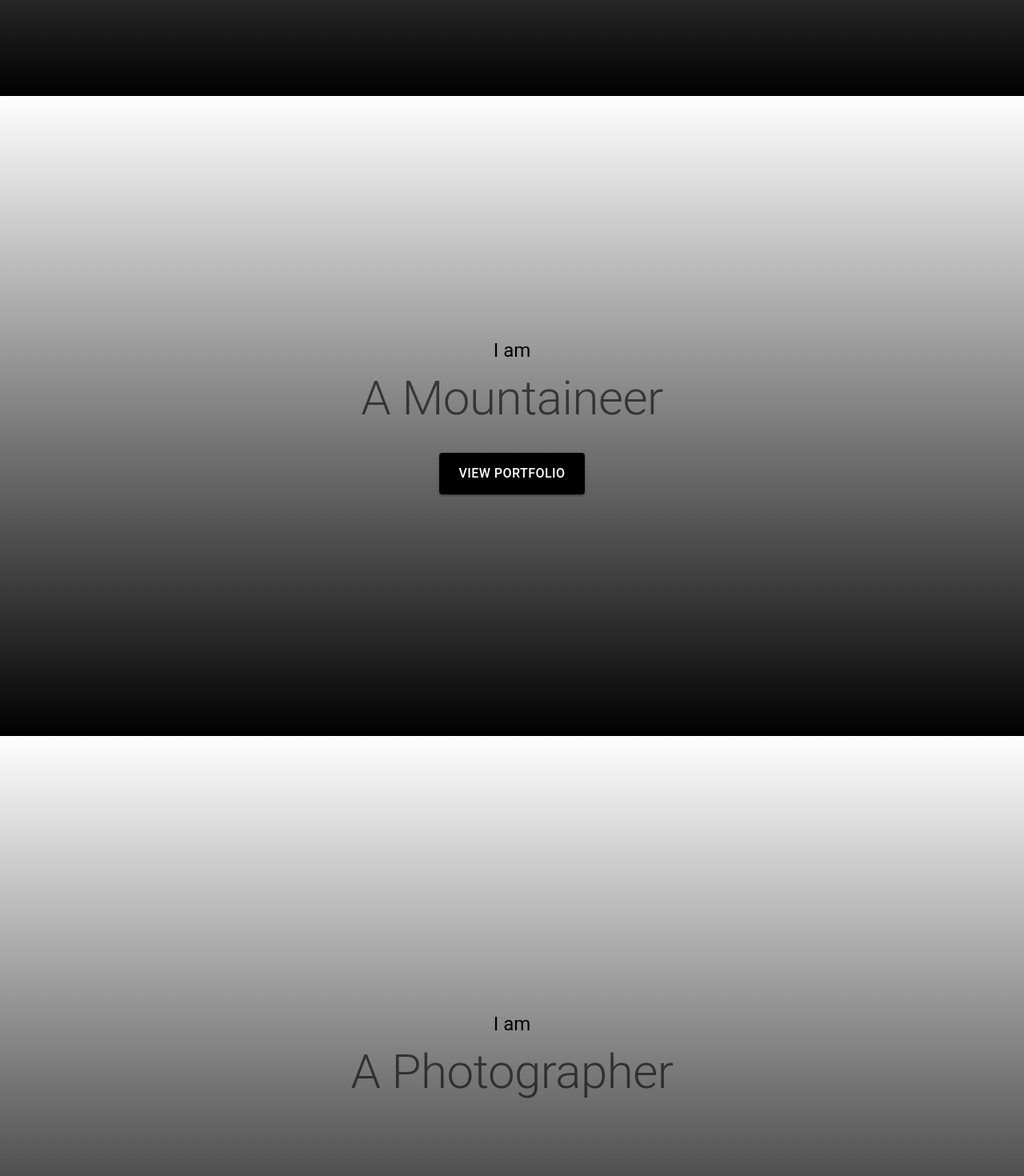
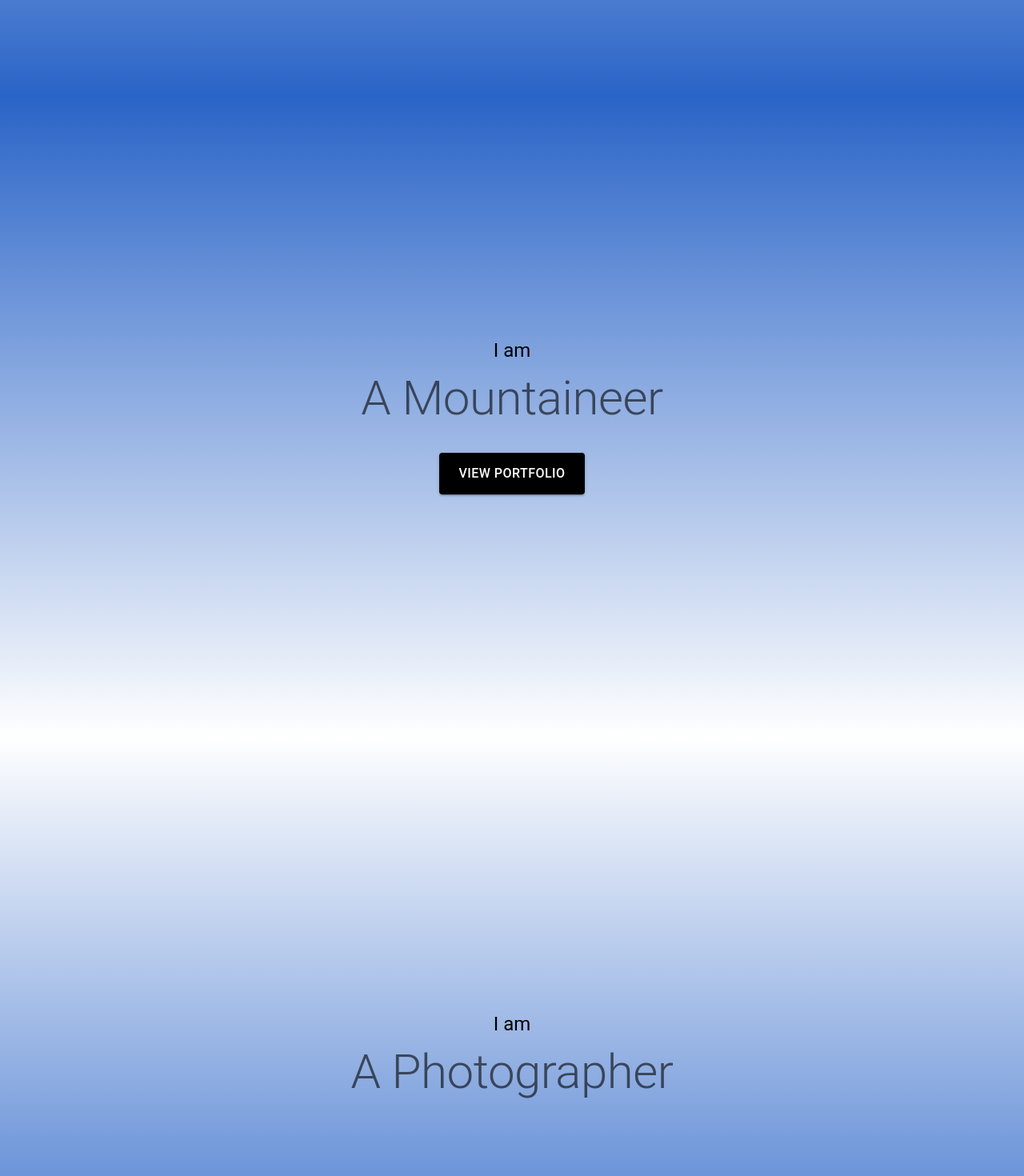
Before and after one commit to sengaigibon/sengaigibon.github.io, a Next.js app: page /en in a window 1280 px wide. Shown: the part 680-2150 px from the top of the page at 80% size. Built offline with nearby package versions, Linux system fonts and the light colour scheme.

Commit message:
Update: Extract colors into const

```diff
--- a/app/[locale]/page.tsx
+++ b/app/[locale]/page.tsx
@@ -39,9 +39,14 @@ export default function Home() {
     p: 0
   };
 
+  const COLORS = {
+    GRADIENT_FROM: '#fff',
+    GRADIENT_TO: '#2A64C7'
+  };
+
   const containerGradient = {
-    topToBottom: 'linear-gradient(to bottom, #fff, #000)',
-    bottomToTop: 'linear-gradient(to top, #fff, #000)',
+    topToBottom: `linear-gradient(to bottom, ${COLORS.GRADIENT_FROM}, ${COLORS.GRADIENT_TO})`,
+    bottomToTop: `linear-gradient(to top, ${COLORS.GRADIENT_FROM}, ${COLORS.GRADIENT_TO})`,
   };
 
   return (
@@ -69,7 +74,7 @@ export default function Home() {
         </Box>
       </Container>
 
-      <Container id="mountaineer" maxWidth={false} sx={{...containerConfig, background: containerGradient.topToBottom }}>
+      <Container id="mountaineer" maxWidth={false} sx={{...containerConfig, background: containerGradient.bottomToTop }}>
         <Box sx={boxConfig}>
           <Typography variant="h5" component="h1" gutterBottom>
             {t('iam')}
```
